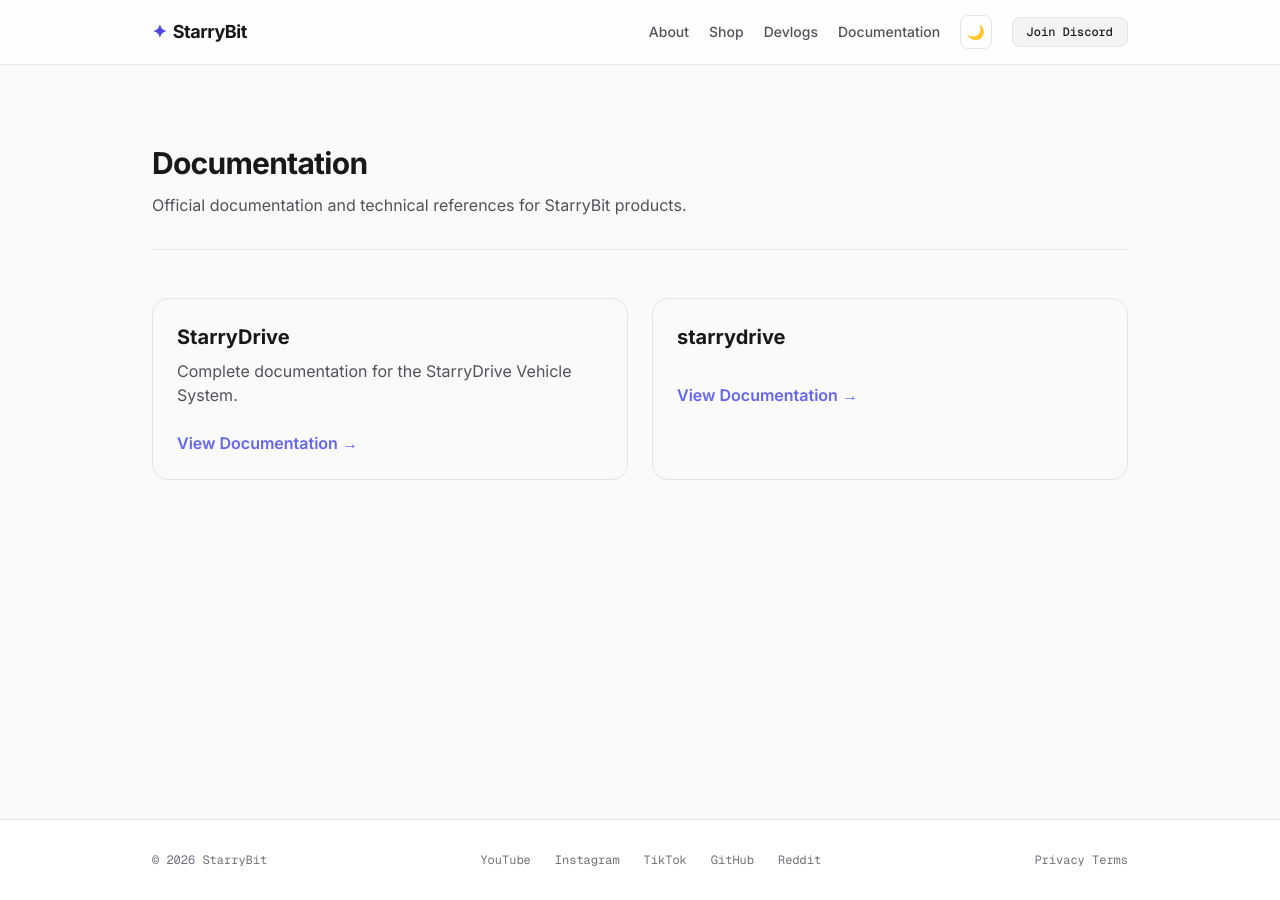
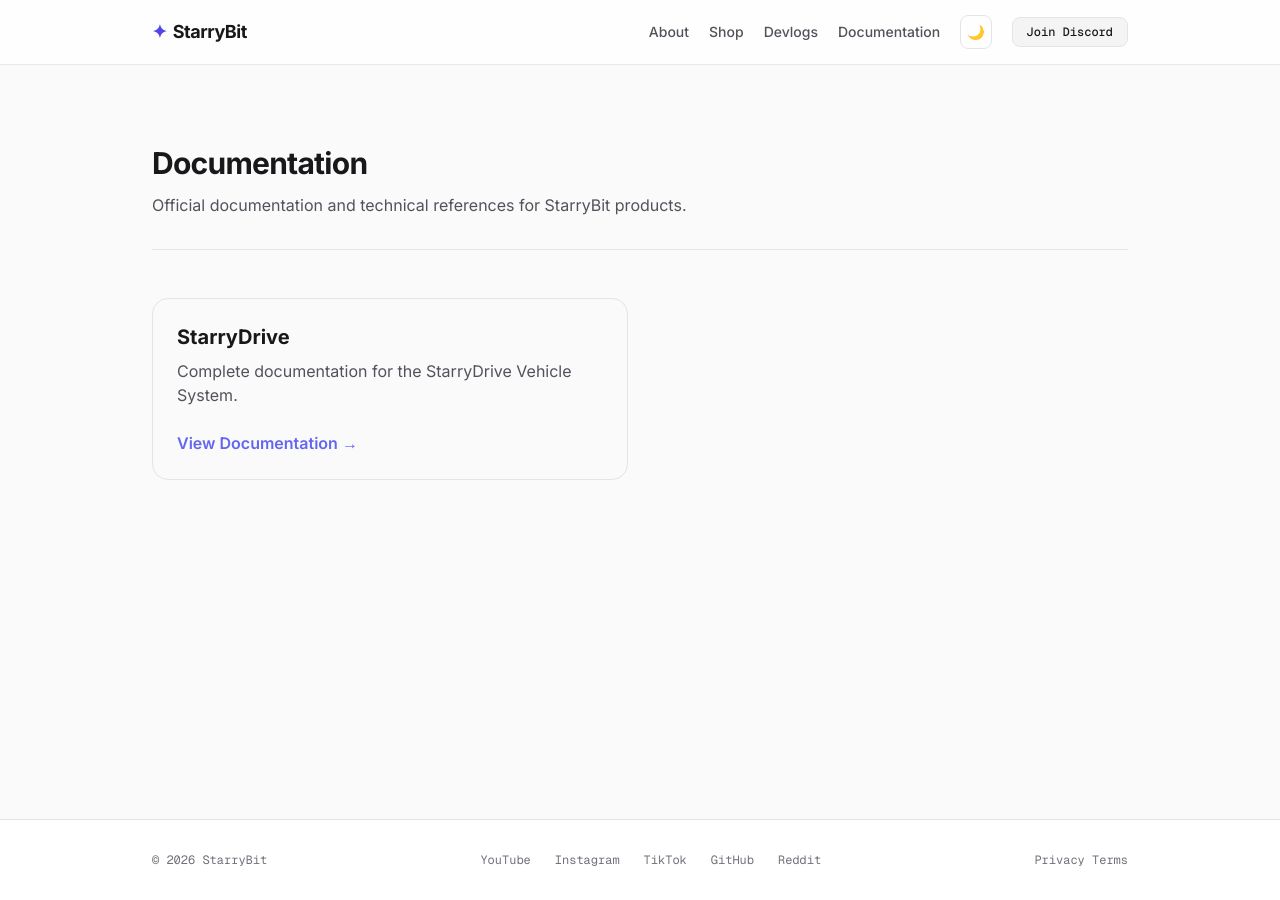
Before and after one commit to StarryBit/starrybit.github.io, a Jekyll site: the page built from docs/index.html, in a window 1280 px wide. Built offline with Jekyll 4.4.1, drawn with Linux system fonts in a browser that asks for light colours; nearby versions of some CDN libraries.

Commit message:
Update index.html

```diff
--- a/docs/index.html
+++ b/docs/index.html
@@ -18,7 +18,11 @@ title: Documentation | StarryBit
     <!-- Documentation Cards -->
     <section class="grid md:grid-cols-2 gap-6">
 
-        {% assign product_groups = site.docs | group_by: "product" %}
+        <!-- 1. Filter out any docs that don't belong to a product -->
+        {% assign valid_docs = site.docs | where_exp: "item", "item.product != nil" %}
+
+        <!-- 2. Group them by a downcased version of the product name -->
+        {% assign product_groups = valid_docs | group_by_exp: "item", "item.product | downcase" %}
 
         {% for group in product_groups %}
             <!-- Sort the group by order and grab the first page as the main link -->
@@ -26,7 +30,8 @@ title: Documentation | StarryBit
 
         <div class="p-6 border border-zinc-200 dark:border-zinc-800 rounded-2xl hover:bg-zinc-50 dark:hover:bg-zinc-800/50 transition-colors">
             <h2 class="text-xl font-bold mb-2">
-                {{ group.name }}
+                <!-- 3. Use first_doc.product instead of group.name to get the correct capitalization -->
+                {{ first_doc.product }}
             </h2>
 
             <p class="text-zinc-600 dark:text-zinc-400 mb-6 line-clamp-2">
```
